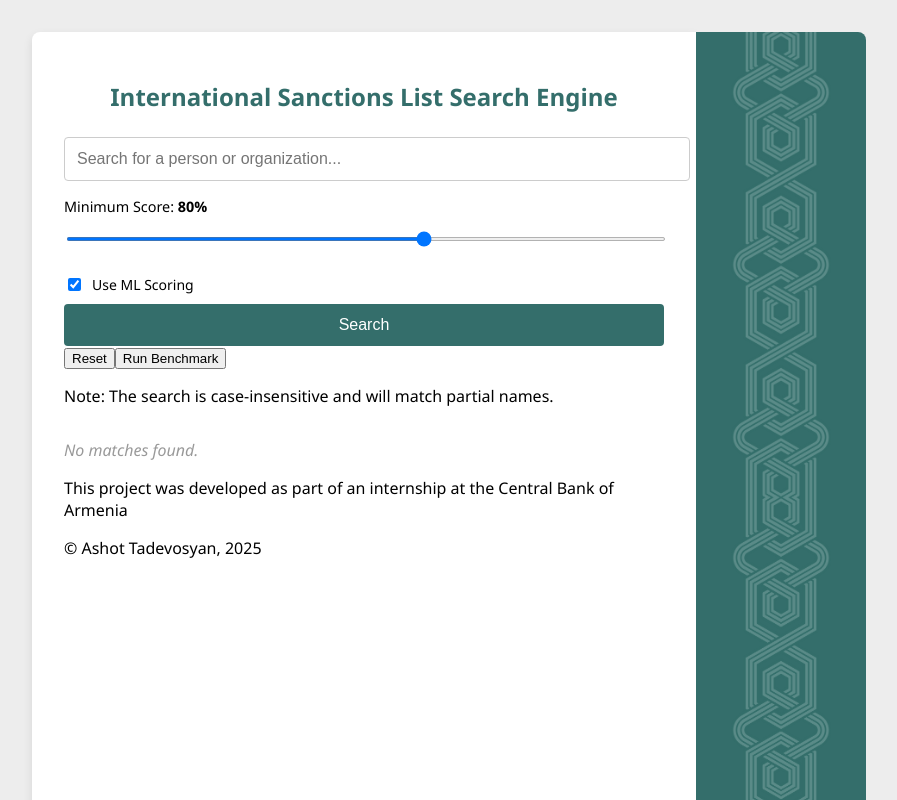
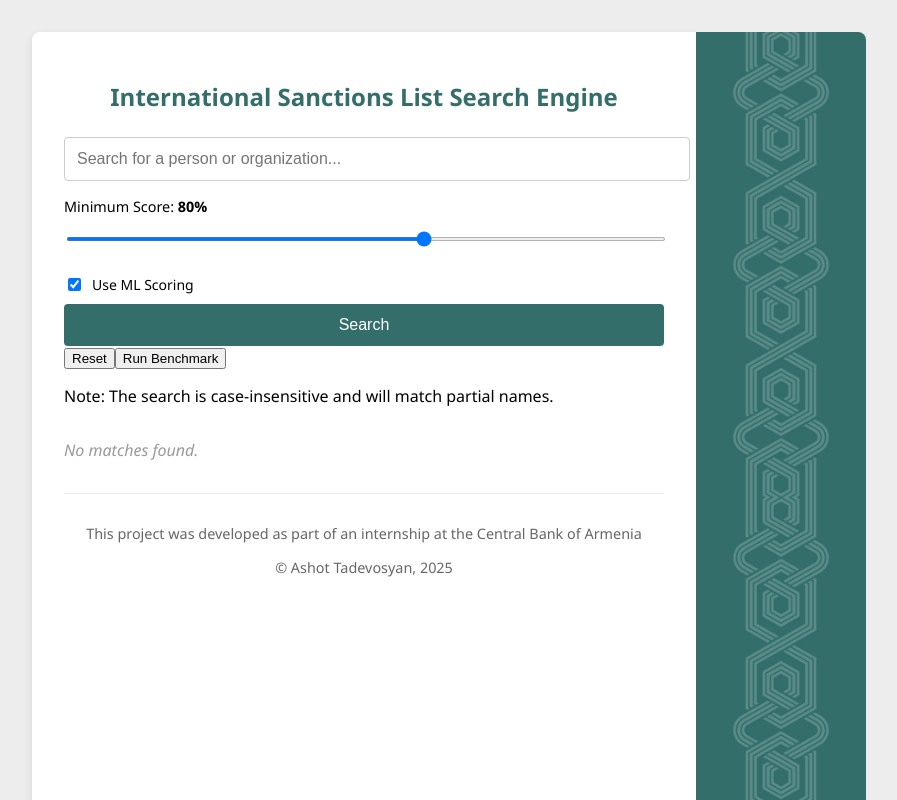
Before and after one commit to AshotTadevosyan/ISLAP, a React (Create React App) app in the folder frontend/: page / in a window 1280 px wide. Shown: the top 800 px of the page, without its empty margins (191-1088 px from the left). Built offline with nearby package versions, Linux system fonts and the light colour scheme.

Commit message:
Add footer styling and adjust layout for visual consistency

```diff
--- a/frontend/src/layout.css
+++ b/frontend/src/layout.css
@@ -162,3 +162,12 @@ aside{
     margin: 10px 0;
     font-size: 14px;
   }
+
+  .footer {
+    margin-top: 2rem;
+    padding: 1rem;
+    text-align: center;
+    font-size: 0.9rem;
+    color: #666;
+    border-top: 1px solid #eee;
+  }
```
